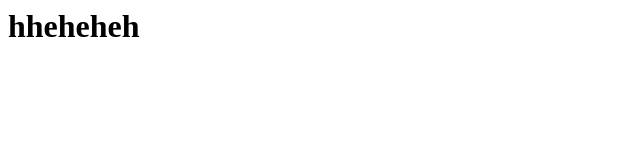
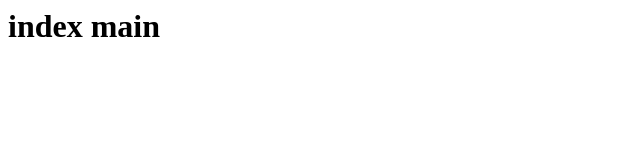
Before and after one commit to mrMartinsRents/FE-test, a plain HTML site: page index.html in a window 1280 px wide. Shown: the whole page, without its empty margins (0-640 px from the left). Drawn offline with Linux system fonts and the light colour scheme.

Commit message:
index main

```diff
--- a/index.html
+++ b/index.html
@@ -1 +1 @@
-<h1>hheheheh</h1>
+<h1>index main</h1>
```
